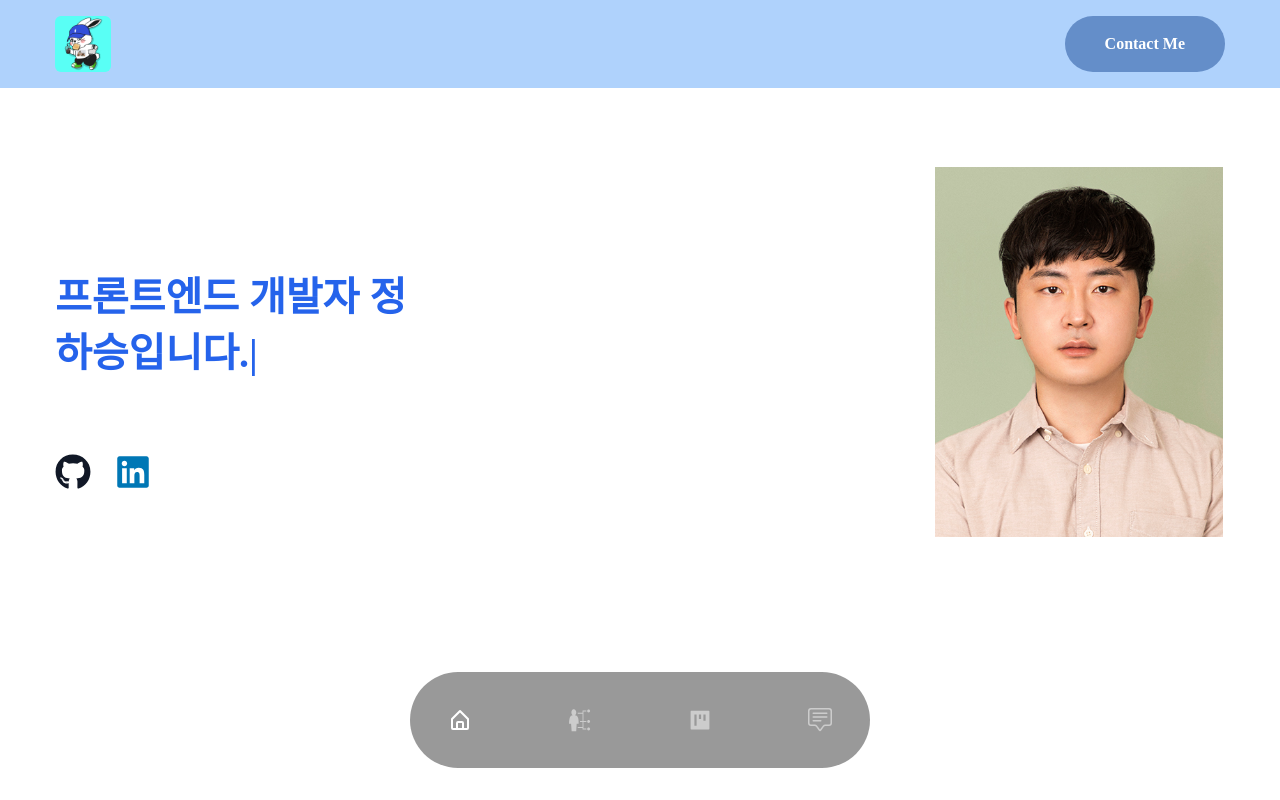
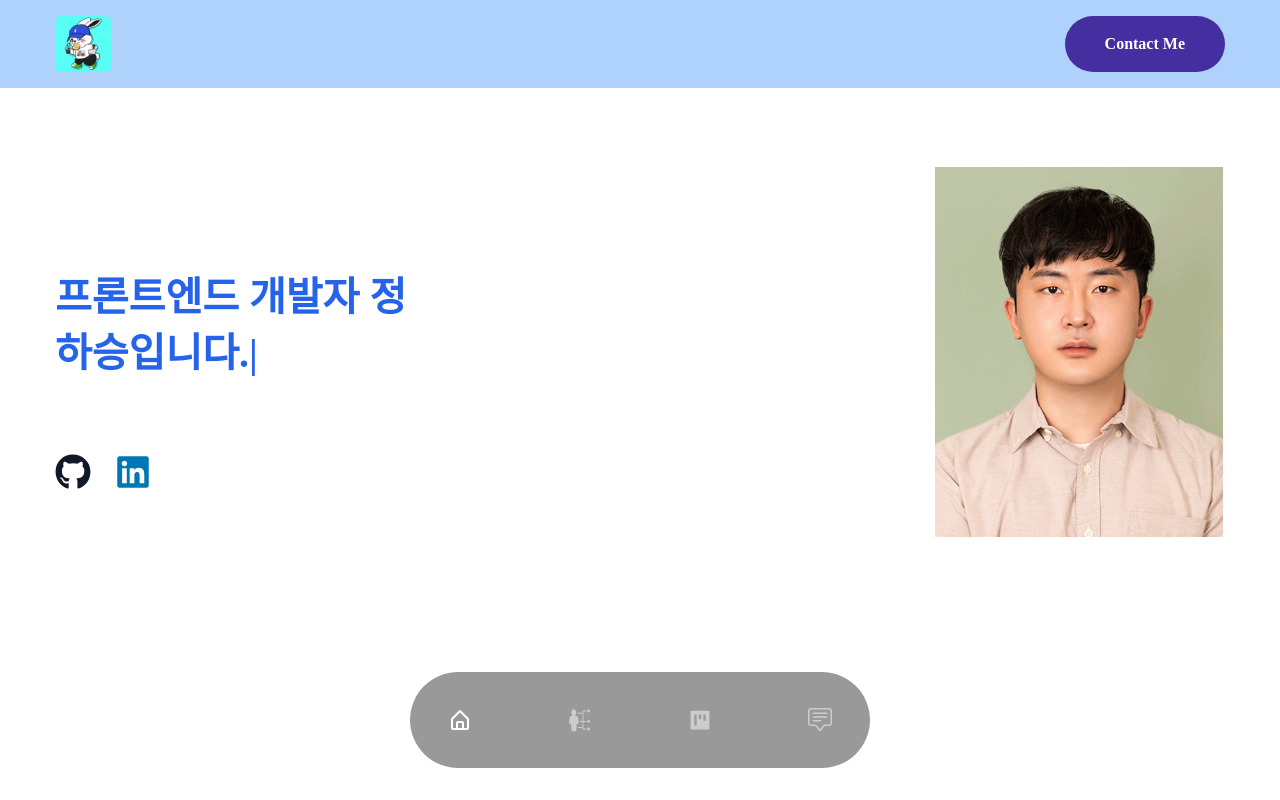
Before and after one commit to HA-SEUNG-JEONG/react-portfolio, a React (Create React App) app: page / in a window 1280 px wide. Shown: the top 800 px of the page. Built offline with nearby package versions, Linux system fonts and the light colour scheme.

Commit message:
Style : background color 변경

```diff
--- a/src/index.css
+++ b/src/index.css
@@ -20,7 +20,7 @@
     @apply flex justify-center items-center font-bold text-[30px] select-none text-gray-900;
   }
   .btn {
-    @apply rounded-full text-white font-medium bg-[#648ec9];
+    @apply rounded-full text-white font-medium bg-[#452EA0];
   }
   .btn-sm {
     @apply h-[48px] px-6 text-sm;
```
